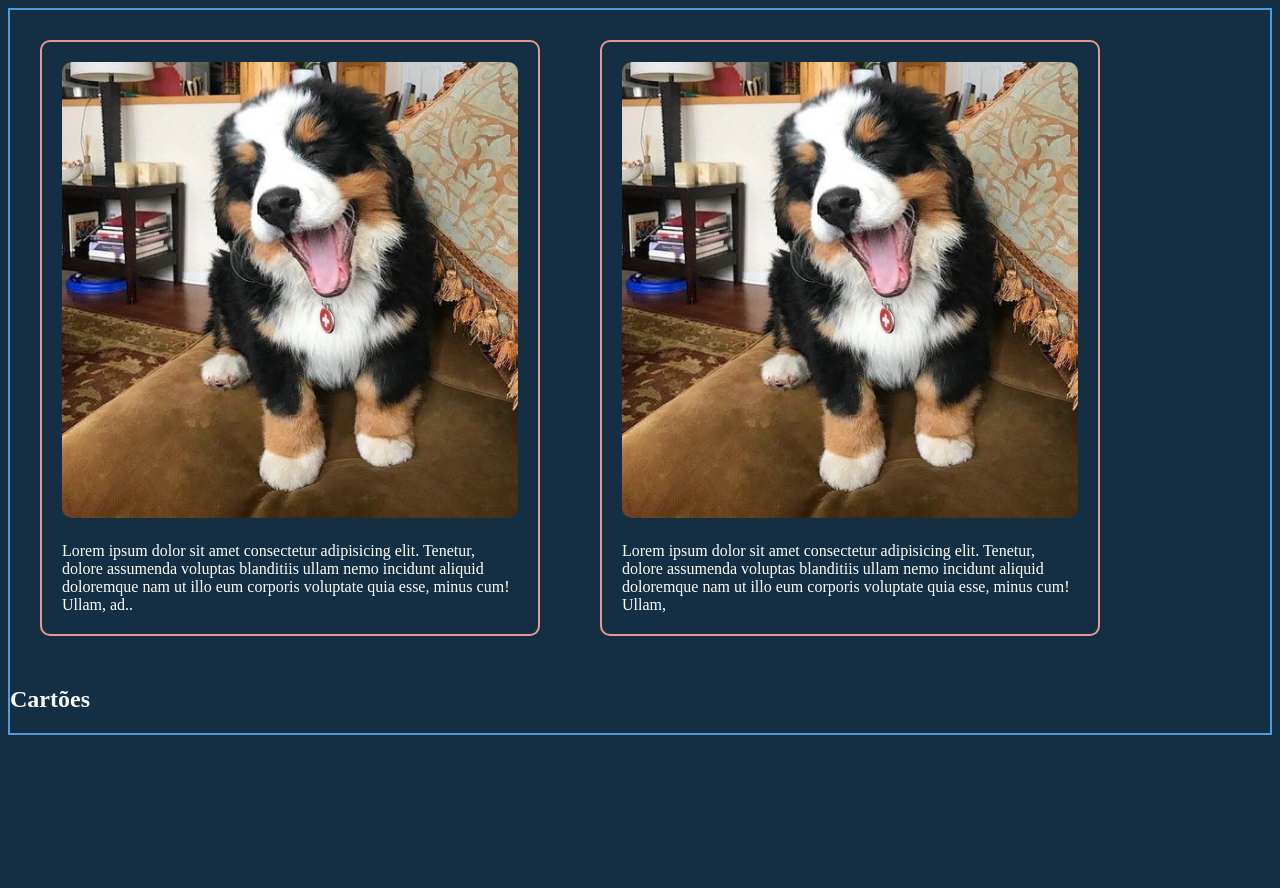
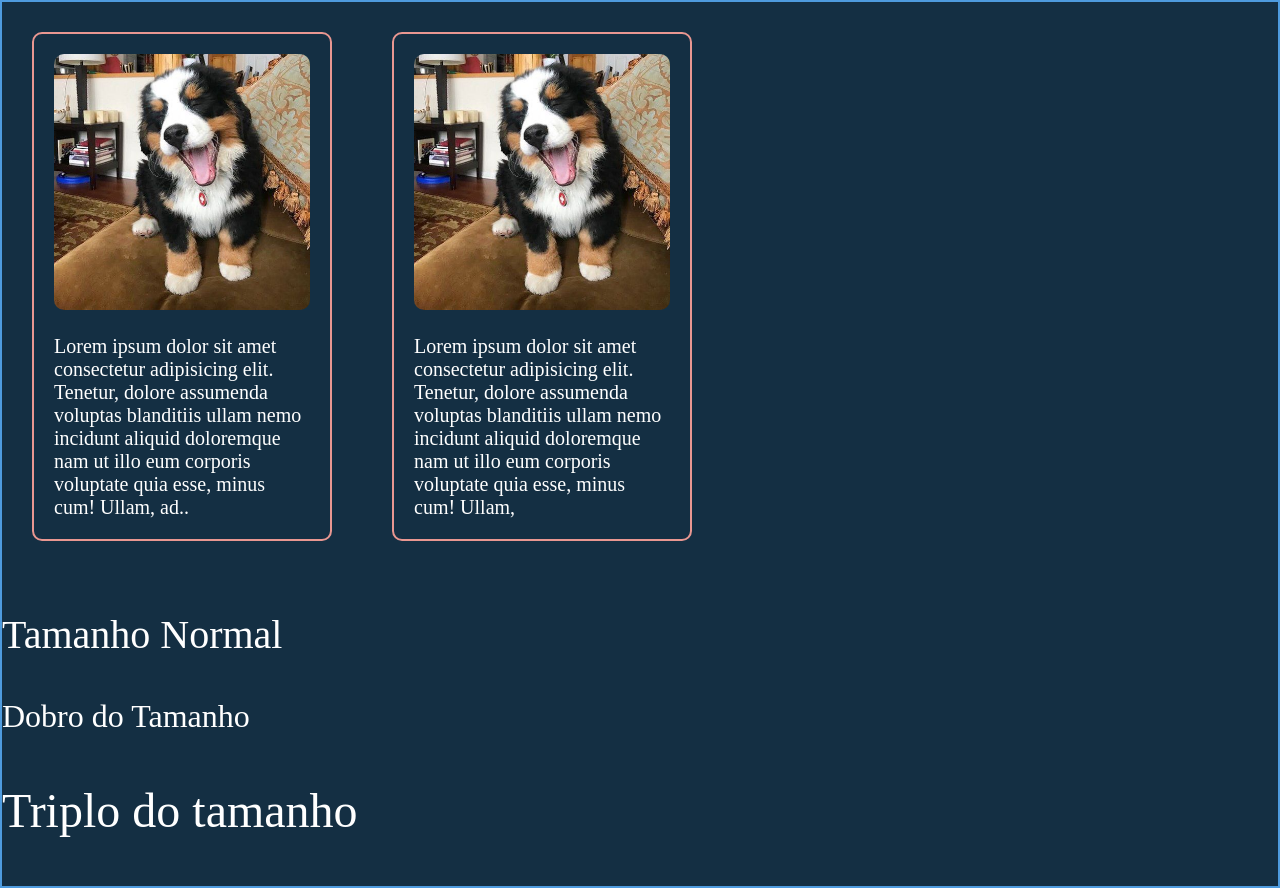
Before and after one commit to HerickHenriqueSS/HTML, a plain HTML site: page Cartões/index.html in a window 1280 px wide. Before the commit the page ends 800 px from the top, so only its background shows below. Drawn offline with Linux system fonts and the light colour scheme.

Commit message:
Add files via upload

```diff
--- a/Cartões/estilo.css
+++ b/Cartões/estilo.css
@@ -4,6 +4,10 @@
 
 body {
     background-color: #142F43;
+    color: white;
+    margin: 0;
+    padding: 0;
+    font-size: 20px;
 }
 
 #site {
@@ -12,10 +16,10 @@ body {
 
 .cartao {
     border: 2px solid #e99791;
-    width: 500px;
-    padding: 20px;
-    margin: 30px;
-    border-radius: 10px;
+    width: 15em;
+    padding: 1em;
+    margin: 1.5em;
+    border-radius: 0.5em;
     float: left;
 }
 
@@ -33,9 +37,20 @@ body {
     color: white;
     margin: 0;
 }
-h2 {
+/* h2 {
     color: white ;
-}
+} */
 .espaco {
     clear: both;
 }
+#tamanho {
+    font-size: 40px;
+}
+
+#dobro {
+    font-size: 2rem;
+}
+
+#triplo {
+    font-size: 3rem;
+}
--- a/Cartões/index.html
+++ b/Cartões/index.html
@@ -35,7 +35,12 @@
 
         <!-- Dpois de elementos com float é  necessario um elelmento que diga para o elemento-pai onde  acaba os floats -->
     <div class="espaco"></div>
-    <h2>Cartões</h2>
+
+    <div id="tamanho">
+        <p>Tamanho Normal</p>
+        <p id="dobro">Dobro do Tamanho</p>
+        <p id="triplo">Triplo do tamanho</p>
+    </div>
 
     </div>
 
```
